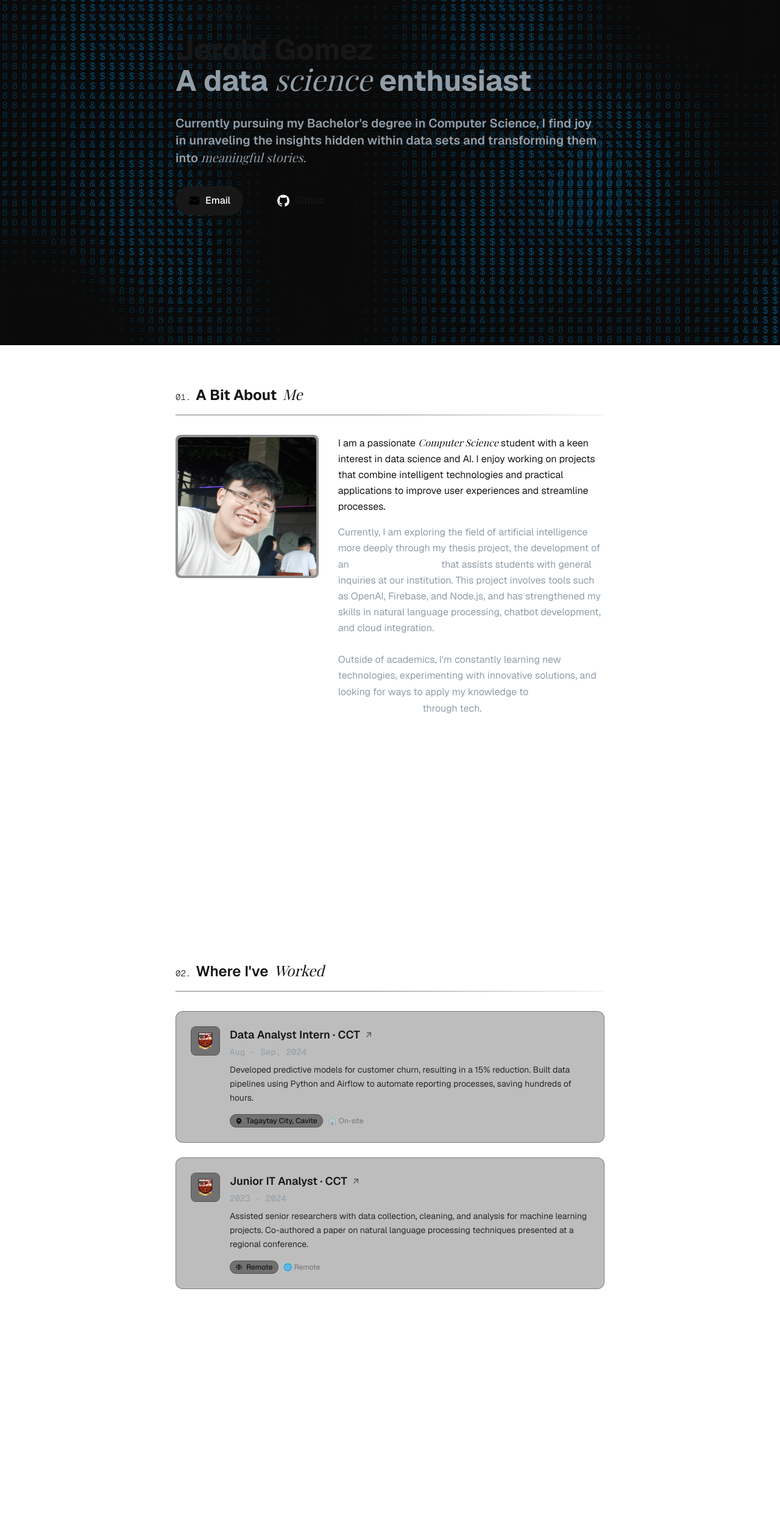
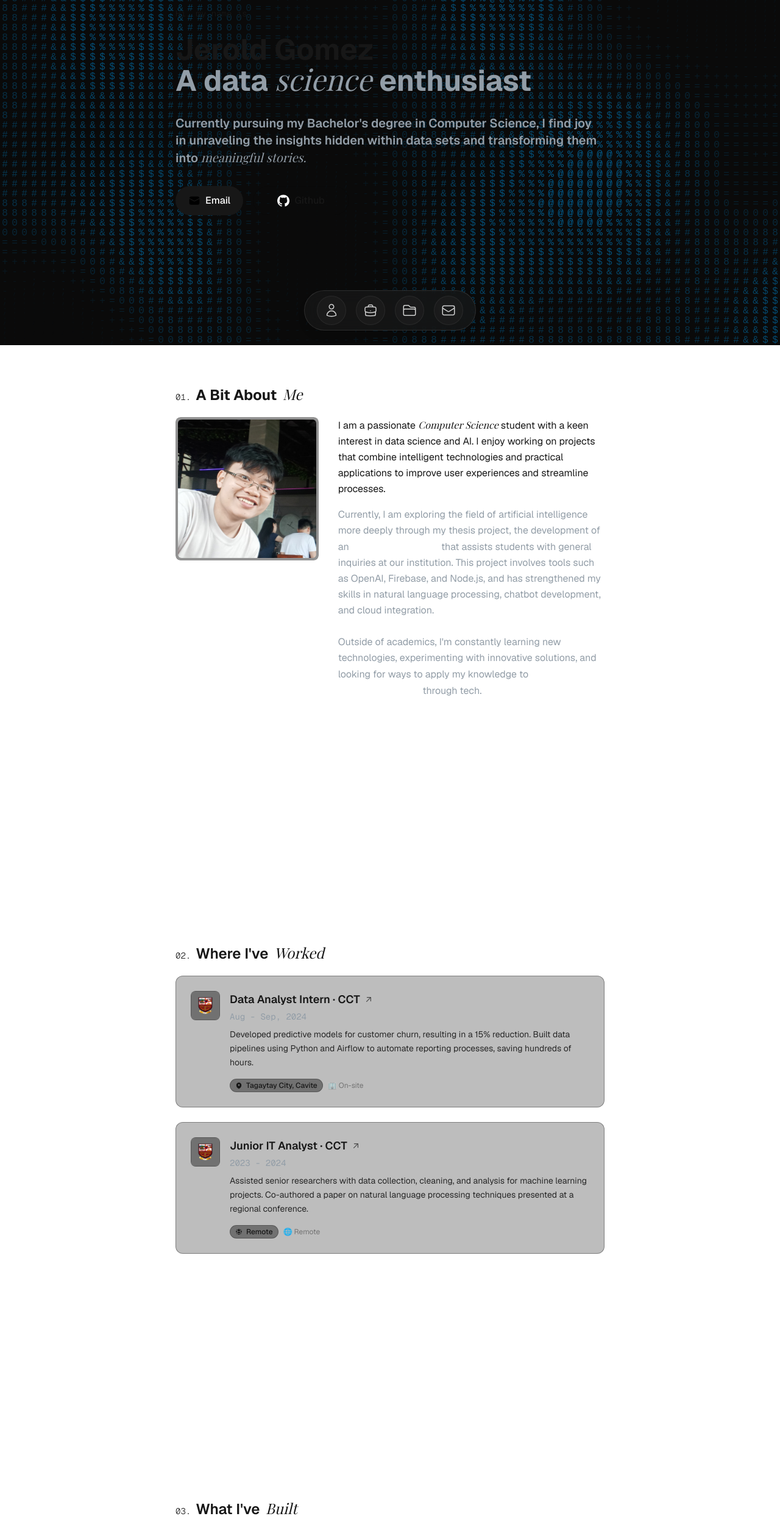
Before and after one commit to JeroldGomez/jerold-gomez-portfolio, a Next.js app: page / in a window 1280 px wide. Shown: the part 234-2743 px from the top of the page at 61% size. Built offline with nearby package versions, Linux system fonts and the light colour scheme.

Commit message:
Added Navbar and Removed Dividers

```diff
--- /dev/null
+++ b/app/components/CircleNavBar.tsx
@@ -0,0 +1,43 @@
+import { HomeIcon, UserIcon, BriefcaseIcon, EnvelopeIcon, FolderIcon } from '@heroicons/react/24/outline';
+import { useEffect } from 'react';
+
+const navItems = [
+  { id: 'about', icon: <UserIcon className="w-6 h-6" />, label: 'About' },
+  { id: 'experience', icon: <BriefcaseIcon className="w-6 h-6" />, label: 'Experience' },
+  { id: 'projects', icon: <FolderIcon className="w-6 h-6" />, label: 'Projects' },
+  { id: 'contact', icon: <EnvelopeIcon className="w-6 h-6" />, label: 'Contact' },
+];
+
+export default function CircleNavBar() {
+  // Enable smooth scroll behavior
+  useEffect(() => {
+    if (typeof window !== 'undefined') {
+      document.documentElement.style.scrollBehavior = 'smooth';
+    }
+    return () => {
+      document.documentElement.style.scrollBehavior = '';
+    };
+  }, []);
+
+  return (
+    <nav className="fixed bottom-6 left-1/2 -translate-x-1/2 z-50">
+      <div className="flex items-center gap-2 px-4 py-2 rounded-full border border-neutral-700/60 bg-neutral-900/80 backdrop-blur-md shadow-lg">
+        {navItems.map((item, idx) => (
+          <button
+            key={item.id}
+            aria-label={item.label}
+            onClick={() => {
+              const el = document.getElementById(item.id);
+              if (el) el.scrollIntoView({ behavior: 'smooth', block: 'start' });
+            }}
+            className="group flex items-center justify-center w-12 h-12 rounded-full border border-neutral-700/40 bg-neutral-800/40 hover:bg-neutral-700/60 transition-colors duration-200 focus:outline-none focus:ring-2 focus:ring-[color:var(--primary-blue)] mx-1"
+          >
+            <span className="text-white opacity-80 group-hover:opacity-100 transition-opacity">
+              {item.icon}
+            </span>
+          </button>
+        ))}
+      </div>
+    </nav>
+  );
+}
--- a/app/page.tsx
+++ b/app/page.tsx
@@ -6,6 +6,7 @@ import ProjectCard from "./components/ProjectCard";
 import Tilt from 'react-parallax-tilt';
 import { motion } from 'framer-motion'; // Add Framer Motion import
 import { LightBulbIcon, ChatBubbleLeftEllipsisIcon, EnvelopeIcon, } from "@heroicons/react/24/outline";
+import CircleNavBar from "./components/CircleNavBar";
 
 type Experience = {
   date: string;
@@ -79,6 +80,7 @@ const workExperience: Experience[] = [
 export default function Home() {
   return (
     <div className="relative">
+      <CircleNavBar />
       {/* Introduction Section - Fixed height, centered */}
       <section className="
         h-screen
@@ -178,6 +180,7 @@ export default function Home() {
       ">
         {/* About me Section */}
         <motion.div
+          id="about"
           initial={{ opacity: 0, y: 20 }}
           whileInView={{ opacity: 1, y: 0 }}
           viewport={{ once: true }}
@@ -185,7 +188,7 @@ export default function Home() {
           className="flex flex-col"
         >
           <div>
-            <h2 className="text-2xl sm:text-2xl font-bold font-[family-name:var(--font-geist-sans)]">
+            <h2 className="text-2xl sm:text-2xl font-bold font-[family-name:var(--font-geist-sans)] mb-5">
             <span className="text-sm font-light font-[family-name:var(--font-geist-mono)] mr-2">
               01.
             </span>
@@ -196,14 +199,15 @@ export default function Home() {
 
             </h2>
             {/* <div className="h-[1px] w-full bg-[#383838] opacity-60 mt-4"></div> */}
-            <div
+
+            {/* <div
               className="
                 h-[1px] w-full opacity-70 mt-4 mb-8 sm:mb-8
                 bg-[linear-gradient(to_right,theme(colors.neutral.700)_20%,theme(colors.neutral.100)_50%,theme(colors.neutral.700)_80%)]
                 dark:bg-[linear-gradient(to_right,theme(colors.neutral.800)_20%,theme(colors.neutral.400)_50%,theme(colors.neutral.800)_80%)]
                 animate-shimmer-line bg-[length:200%_100%]
               "
-            ></div>
+            ></div> */}
           </div>
 
           <div className="flex flex-col sm:flex-row gap-8 items-start">
@@ -269,7 +273,7 @@ export default function Home() {
         </motion.div>
 
         {/* Work Experience Section */}
-        <div className="flex flex-col mt-100">
+        <div className="flex flex-col mt-100" id="experience">
           <motion.div
             initial={{ opacity: 0, y: 20 }}
             whileInView={{ opacity: 1, y: 0 }}
@@ -278,7 +282,7 @@ export default function Home() {
           >
 
           <div>
-            <h2 className="text-2xl sm:text-2xl font-semibold font-[family-name:var(--font-geist-sans)]">
+            <h2 className="text-2xl sm:text-2xl font-semibold font-[family-name:var(--font-geist-sans)] mb-5">
             <span className="text-sm font-light font-[family-name:var(--font-geist-mono)] mr-2">
               02.
             </span>
@@ -289,14 +293,14 @@ export default function Home() {
 
             </h2>
             {/* <div className="h-[1px] w-full bg-[#383838] opacity-60 mt-4"></div> */}
-            <div
+            {/* <div
               className="
                   h-[1px] w-full opacity-70 mt-4 mb-8 sm:mb-8
                   bg-[linear-gradient(to_right,theme(colors.neutral.700)_20%,theme(colors.neutral.100)_50%,theme(colors.neutral.700)_80%)]
                   dark:bg-[linear-gradient(to_right,theme(colors.neutral.800)_20%,theme(colors.neutral.400)_50%,theme(colors.neutral.800)_80%)]
                   animate-shimmer-line bg-[length:200%_100%]
                 "
-              ></div>
+              ></div> */}
           </div>
           </motion.div>
 
@@ -319,7 +323,7 @@ export default function Home() {
 
         {/* My Project Section */}
 
-        <h2 className="text-2xl sm:text-2xl font-semibold font-[family-name:var(--font-geist-sans)] mt-100">
+        <h2 className="text-2xl sm:text-2xl font-semibold font-[family-name:var(--font-geist-sans)] mt-100 mb-5" id="projects">
           <span className="text-sm font-light font-[family-name:var(--font-geist-mono)] mr-2">
             03.
           </span>
@@ -329,14 +333,14 @@ export default function Home() {
           </span >
 
         </h2>
-            <div
+            {/* <div
               className="
                 h-[1px] w-full opacity-70 mt-4 mb-8 sm:mb-8
                 bg-[linear-gradient(to_right,theme(colors.neutral.700)_20%,theme(colors.neutral.100)_50%,theme(colors.neutral.700)_80%)]
                 dark:bg-[linear-gradient(to_right,theme(colors.neutral.800)_20%,theme(colors.neutral.400)_50%,theme(colors.neutral.800)_80%)]
                 animate-shimmer-line bg-[length:200%_100%]
               "
-            ></div>
+            ></div> */}
 
         {/* Grid for Project Cards */}
         <div className="grid grid-cols-1 md:grid-cols-2 gap-6 sm:gap-8">
@@ -356,13 +360,14 @@ export default function Home() {
         {/* Contact me Section */}
 
         <motion.div
+        id="contact"
         initial={{ opacity: 0, y: 30 }} // Slightly increased y for a bit more pop
         whileInView={{ opacity: 1, y: 0 }}
         viewport={{ once: true, amount: 0.3 }} // Trigger when 30% is visible
         transition={{ duration: 0.7, ease: "easeOut" }} // Slightly longer duration, easeOut
         className="w-full mt-20 sm:mt-28" // Increased top margin
       >
-        <h2 className="text-2xl sm:text-2xl font-semibold font-[family-name:var(--font-geist-sans)] mt-100"> {/* Use flex for better alignment */}
+        <h2 className="text-2xl sm:text-2xl font-semibold font-[family-name:var(--font-geist-sans)] mt-100 mb-5"> {/* Use flex for better alignment */}
           <span className="text-sm font-light font-[family-name:var(--font-geist-mono)] mr-2">
             04. {/* Kept your original numbering style for now */}
           </span>
@@ -373,14 +378,14 @@ export default function Home() {
         </h2>
 
         {/* Animated Divider (from previous suggestion) */}
-        <div
+        {/* <div
           className="
             h-[1px] w-full opacity-70 mt-4 mb-8 sm:mb-8
             bg-[linear-gradient(to_right,theme(colors.neutral.700)_20%,theme(colors.neutral.100)_50%,theme(colors.neutral.700)_80%)]
             dark:bg-[linear-gradient(to_right,theme(colors.neutral.800)_20%,theme(colors.neutral.400)_50%,theme(colors.neutral.800)_80%)]
             animate-shimmer-line bg-[length:200%_100%]
           "
-        ></div>
+        ></div> */}
 
         <div className="grid grid-cols-1 md:grid-cols-2 gap-8 sm:gap-10 md:gap-12">
           {/* --- Left Column: Info & Socials --- */}
@@ -398,9 +403,9 @@ export default function Home() {
             <div className="flex flex-col gap-4 mt-2 sm:mt-4">
               {[
                 {
-                  href: "mailto:jerold.gomez@example.com", // <-- IMPORTANT: YOUR EMAIL
+                  href: "mailto:jeroldgomez345@gmail.com", // <-- IMPORTANT: YOUR EMAIL
                   icon: <EnvelopeIcon className="w-5 h-5" />,
-                  text: "jerold.gomez@example.com",
+                  text: "jeroldgomez345@gmail.com",
                   label: "Email Jerold Gomez"
                 },
                 {
@@ -442,16 +447,17 @@ export default function Home() {
 
           {/* --- Right Column: Contact Form --- */}
           <motion.div
-            initial={{ opacity: 0, x: 25 }} // Slightly increased x
+            initial={{ opacity: 0, x: 25 }}
             whileInView={{ opacity: 1, x: 0 }}
             viewport={{ once: true, amount: 0.3 }}
             transition={{ duration: 0.7, delay: 0.4, ease: "easeOut" }}
-            className="bg-neutral-800/30 dark:bg-neutral-900/40 p-6 sm:p-8 rounded-xl border border-neutral-700/50 shadow-xl shadow-neutral-950/20" // Enhanced background and shadow
+            className="p-6 rounded-xl bg-neutral-800/30 backdrop-blur-sm border border-neutral-700/50 hover:border-neutral-600/70 transition-all duration-300 hover:shadow-lg hover:shadow-neutral-900/20"
           >
-            <h3 className="text-xl sm:text-xl font-semibold mb-5 sm:mb-6 font-[family-name:var(--font-geist-sans)]">
+            <h3 className="text-xl sm:text-xl font-semibold mb-5 sm:mb-3 font-[family-name:var(--font-geist-sans)] text-[color:var(--primary-blue)]">
               Send a Quick Message
             </h3>
-            <form className="flex flex-col gap-5"> {/* Increased gap */}
+            <div className="h-[1px] w-full bg-[#383838] opacity-50"></div>
+            <form className="flex flex-col gap-5 mt-4">
               <div>
                 <label htmlFor="name" className="block text-[14px] mb-1.5 font-medium opacity-70 font-[family-name:var(--font-geist-sans)]">
                   Your Name:
@@ -459,8 +465,8 @@ export default function Home() {
                 <input
                   type="text"
                   id="name"
-                  name="name" // Add name attribute for form submission
-                  className="w-full px-4 py-2.5 bg-neutral-900/60 dark:bg-black/30 border border-neutral-700/70 rounded-md focus:outline-none focus:border-[color:var(--primary-text-color)] focus:ring-1 focus:ring-[color:var(--primary-text-color)] transition-colors duration-200 text-white placeholder:text-neutral-500 font-[family-name:var(--font-geist-mono)]"
+                  name="name"
+                  className="w-full px-4 py-2.5 bg-neutral-900/60 dark:bg-black/30 border border-neutral-700/70 rounded-md focus:outline-none focus:border-[color:var(--primary-blue)] focus:ring-1 focus:ring-[color:var(--primary-blue)] transition-colors duration-200 text-white placeholder:text-neutral-500 font-[family-name:var(--font-geist-mono)]"
                   placeholder="entry_name"
                 />
               </div>
@@ -472,7 +478,7 @@ export default function Home() {
                   type="email"
                   id="email"
                   name="email"
-                  className="w-full px-4 py-2.5 bg-neutral-900/60 dark:bg-black/30 border border-neutral-700/70 rounded-md focus:outline-none focus:border-[color:var(--primary-text-color)] focus:ring-1 focus:ring-[color:var(--primary-text-color)] transition-colors duration-200 text-white placeholder:text-neutral-500 font-[family-name:var(--font-geist-mono)]"
+                  className="w-full px-4 py-2.5 bg-neutral-900/60 dark:bg-black/30 border border-neutral-700/70 rounded-md focus:outline-none focus:border-[color:var(--primary-blue)] focus:ring-1 focus:ring-[color:var(--primary-blue)] transition-colors duration-200 text-white placeholder:text-neutral-500 font-[family-name:var(--font-geist-mono)]"
                   placeholder="user@domain.com"
                 />
               </div>
@@ -483,18 +489,19 @@ export default function Home() {
                 <textarea
                   id="message"
                   name="message"
-                  rows={5} // Increased rows slightly
-                  className="w-full px-4 py-2.5 bg-neutral-900/60 dark:bg-black/30 border border-neutral-700/70 rounded-md focus:outline-none focus:border-[color:var(--primary-text-color)] focus:ring-1 focus:ring-[color:var(--primary-text-color)] transition-colors duration-200 text-white placeholder:text-neutral-500 font-[family-name:var(--font-geist-mono)] resize-none" // Added resize-none
+                  rows={5}
+                  className="w-full px-4 py-2.5 bg-neutral-900/60 dark:bg-black/30 border border-neutral-700/70 rounded-md focus:outline-none focus:border-[color:var(--primary-blue)] focus:ring-1 focus:ring-[color:var(--primary-blue)] transition-colors duration-200 text-white placeholder:text-neutral-500 font-[family-name:var(--font-geist-mono)] resize-none"
                   placeholder="compose_message_here..."
                 ></textarea>
               </div>
               <motion.button
-                whileHover={{ scale: 1.03, boxShadow: "0px 0px 15px rgba(0, 224, 255, 0.3)" }} // Added subtle glow
+                whileHover={{ boxShadow: "0px 0px 15px rgba(48, 48, 48, 0.3)" }}
                 whileTap={{ scale: 0.97 }}
-                type="submit" // Specify button type
-                className="mt-2 px-6 py-3 bg-[color:var(--primary-text-color)] text-black font-semibold rounded-md hover:bg-opacity-80 active:bg-opacity-70 transition-all duration-200 ease-out focus:outline-none focus:ring-2 focus:ring-offset-2 focus:ring-offset-neutral-900 focus:ring-[color:var(--primary-text-color)] font-[family-name:var(--font-geist-mono)] tracking-wider" // Added tracking
+                type="submit"
+                className="font-[family-name:var(--font-geist-sans)] rounded-lg border border-solid border-transparent transition-colors flex items-center justify-center bg-foreground text-background gap-2 hover:bg-[#383838] dark:hover:bg-[#ccc] font-medium text-sm sm:text-base h-10 sm:h-12 px-4 sm:px-5 sm:w-auto"
               >
-                SEND_SIGNAL
+                <Image src="/mail.png" alt="Vercel logomark" width={20} height={20} />
+                Send Email
               </motion.button>
             </form>
           </motion.div>
@@ -517,9 +524,9 @@ export default function Home() {
             <a href="#" className="hover:underline">Experience</a>
             <a href="#contact" className="hover:underline">Contact</a>
           </nav> */}
-          <div className="h-[1px] w-16 bg-[#383838] opacity-40 my-4"></div>
+          <div className="h-[1px] w-full bg-[#383838] opacity-50 my-4"></div>
           <p className="text-[color:var(--secondary-text-color)] text-sm max-w-2xl mb-4 font-[family-name:var(--font-geist-sans)]">
-            Crafted with curiosity, late-night coffee, and a love for data. This portfolio is a reflection of my journey in tech, built with Next.js, Tailwind CSS, and a passion for learning. Thank you for visiting and supporting my growth!
+            Crafted with curiosity, late-night coffee, and a love for data. This portfolio is built with Next.js, Tailwind CSS, and a passion for learning. Thank you for visiting!
           </p>
           <p className="text-xs text-[#929DA7] font-[family-name:var(--font-geist-mono)]">
             © {new Date().getFullYear()} Jerold Gomez. All rights reserved.
```
Lines whose indentation alone changed are shown as unchanged.
